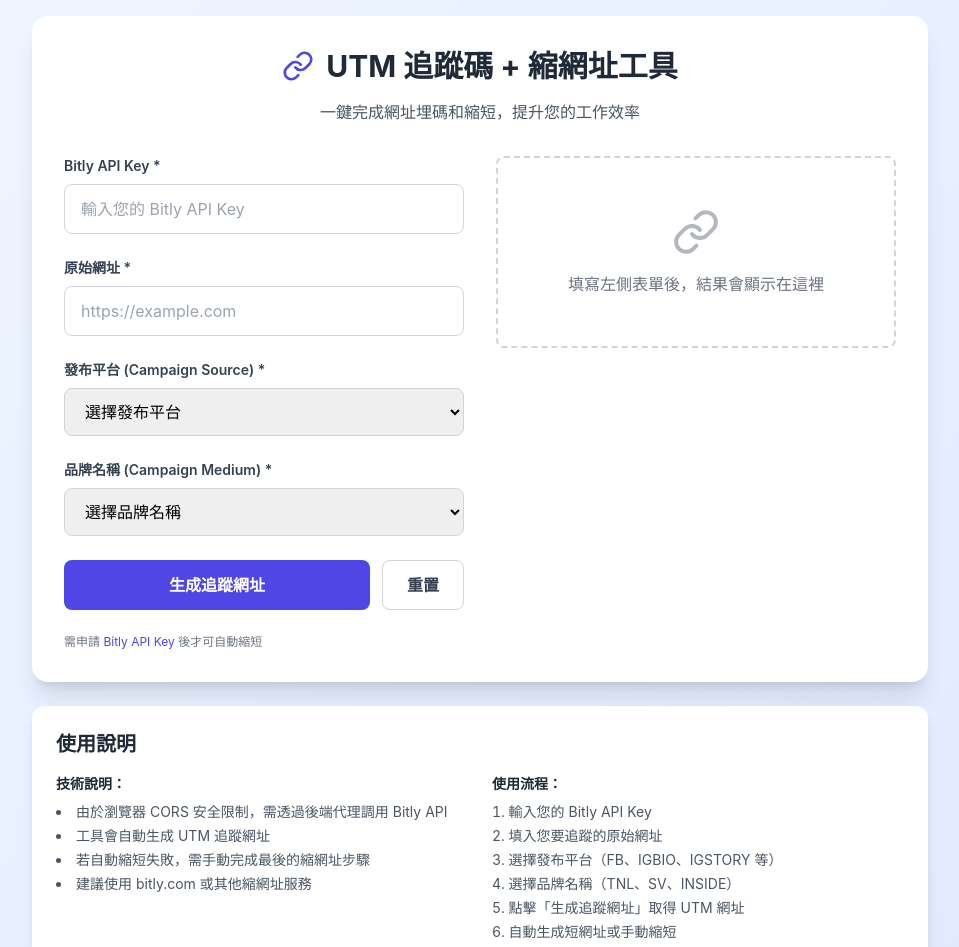
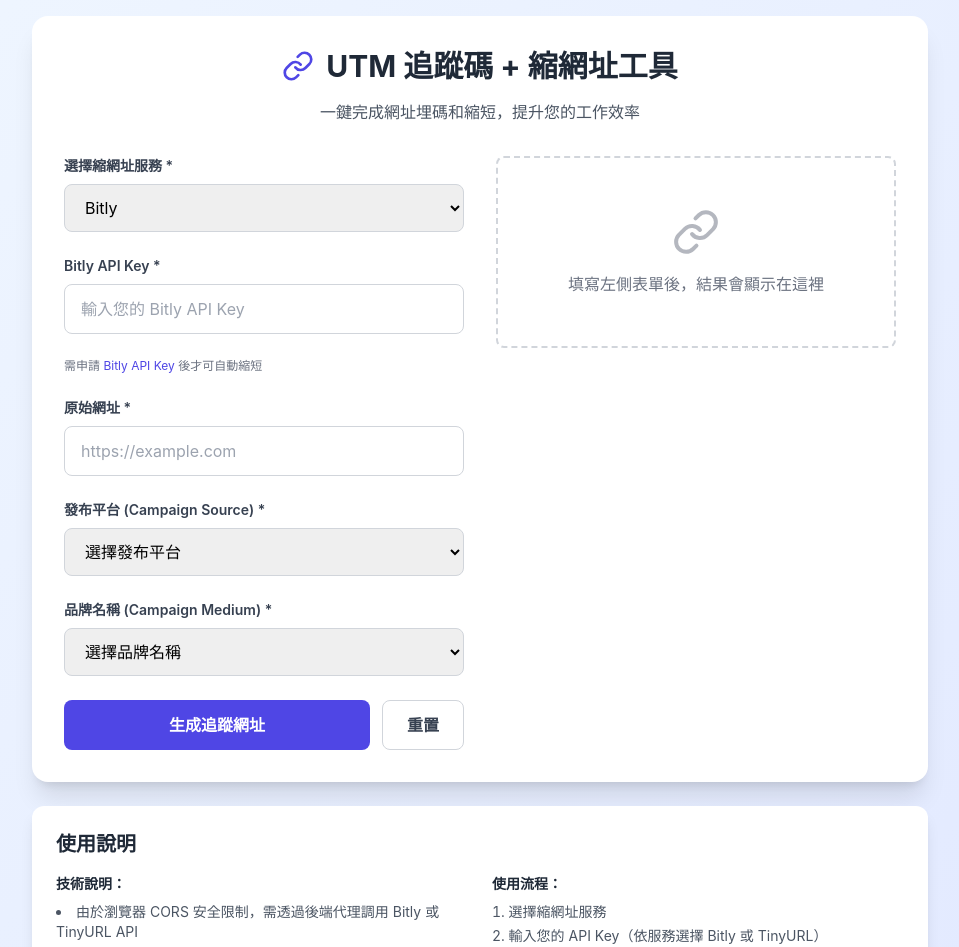
Before and after one commit to billtoutw/utm-shortener3, a React (Create React App) app: page / in a window 1280 px wide. Shown: the top 947 px of the page, without its empty margins (160-1119 px from the left). Built offline with nearby package versions, Linux system fonts and the light colour scheme.

Commit message:
feat: 支援 Bitly/TinyURL 雙平台選擇與自動 API 說明

```diff
--- a/src/UTMShortenerApp.js
+++ b/src/UTMShortenerApp.js
@@ -1,5 +1,10 @@
 import React, { useState } from 'react';
 import { Copy, Link, ExternalLink, Check } from 'lucide-react';
+
+const serviceOptions = [
+  { value: 'bitly', label: 'Bitly', apiDoc: 'https://app.bitly.com/settings/api' },
+  { value: 'tinyurl', label: 'TinyURL', apiDoc: 'https://tinyurl.com/app/settings/api' },
+];
 
 const UTMShortenerApp = () => {
   const [originalUrl, setOriginalUrl] = useState('');
@@ -12,8 +17,9 @@ const UTMShortenerApp = () => {
   const [copiedUtm, setCopiedUtm] = useState(false);
   const [copiedShort, setCopiedShort] = useState(false);
   const [error, setError] = useState('');
+  const [service, setService] = useState('bitly'); // 預設 bitly
 
-  // 預設選項
+  // 選單內容
   const sourceOptions = ['FB', 'IGBIO', 'IGSTORY', 'THREAD', 'LINE'];
   const mediumOptions = ['TNL', 'SV', 'INSIDE'];
 
@@ -25,30 +31,26 @@ const UTMShortenerApp = () => {
     try {
       const url = new URL(originalUrl);
       const params = new URLSearchParams();
-
       params.append('utm_source', campaignSource);
       params.append('utm_medium', campaignMedium);
 
-      // 將 UTM 參數加到原網址
+      // 加 UTM 參數
       const existingParams = url.search;
       if (existingParams) {
         url.search = existingParams + '&' + params.toString();
       } else {
         url.search = '?' + params.toString();
       }
-
       const generatedUtmUrl = url.toString();
       setUtmUrl(generatedUtmUrl);
       setError('');
-
-      // 自動進行縮網址
-      shortenUrl(generatedUtmUrl);
+      shortenUrl(generatedUtmUrl, service);
     } catch (error) {
       setError('請輸入有效的網址格式（例如 https://example.com）');
     }
   };
 
-  const shortenUrl = async (urlToShorten) => {
+  const shortenUrl = async (urlToShorten, service) => {
     setIsGenerating(true);
     setShortUrl('');
     setError('');
@@ -56,9 +58,8 @@ const UTMShortenerApp = () => {
       const response = await fetch('/api/shorten', {
         method: 'POST',
         headers: { 'Content-Type': 'application/json' },
-        body: JSON.stringify({ url: urlToShorten, apiKey }),
+        body: JSON.stringify({ url: urlToShorten, apiKey, service }),
       });
-
       const data = await response.json();
       if (response.ok && data.shortUrl) {
         setShortUrl(data.shortUrl);
@@ -90,7 +91,6 @@ const UTMShortenerApp = () => {
       textArea.select();
       document.execCommand('copy');
       document.body.removeChild(textArea);
-
       if (type === 'utm') {
         setCopiedUtm(true);
         setTimeout(() => setCopiedUtm(false), 2000);
@@ -111,7 +111,11 @@ const UTMShortenerApp = () => {
     setCopiedUtm(false);
     setCopiedShort(false);
     setError('');
+    setService('bitly');
   };
+
+  // 動態取得 API Key 說明網址
+  const currentService = serviceOptions.find((s) => s.value === service);
 
   return (
     <div className="min-h-screen bg-gradient-to-br from-blue-50 to-indigo-100 p-4">
@@ -130,16 +134,42 @@ const UTMShortenerApp = () => {
             <div className="space-y-6">
               <div>
                 <label className="block text-sm font-semibold text-gray-700 mb-2">
-                  Bitly API Key *
+                  選擇縮網址服務 *
+                </label>
+                <select
+                  value={service}
+                  onChange={(e) => setService(e.target.value)}
+                  className="w-full px-4 py-3 border border-gray-300 rounded-lg focus:ring-2 focus:ring-indigo-500 focus:border-transparent transition-all"
+                >
+                  {serviceOptions.map((option) => (
+                    <option key={option.value} value={option.value}>{option.label}</option>
+                  ))}
+                </select>
+              </div>
+              <div>
+                <label className="block text-sm font-semibold text-gray-700 mb-2">
+                  {currentService.label} API Key *
                 </label>
                 <input
                   type="text"
                   value={apiKey}
                   onChange={(e) => setApiKey(e.target.value)}
                   className="w-full px-4 py-3 border border-gray-300 rounded-lg focus:ring-2 focus:ring-indigo-500 focus:border-transparent transition-all"
-                  placeholder="輸入您的 Bitly API Key"
+                  placeholder={`輸入您的 ${currentService.label} API Key`}
                 />
               </div>
+              <p className="text-xs text-gray-500 mt-1">
+                需申請{' '}
+                <a
+                  href={currentService.apiDoc}
+                  target="_blank"
+                  rel="noopener noreferrer"
+                  className="text-indigo-600 hover:underline"
+                >
+                  {currentService.label} API Key
+                </a>
+                {' '}後才可自動縮短
+              </p>
               <div>
                 <label className="block text-sm font-semibold text-gray-700 mb-2">
                   原始網址 *
@@ -201,18 +231,6 @@ const UTMShortenerApp = () => {
                   重置
                 </button>
               </div>
-              <p className="text-xs text-gray-500 mt-1">
-  	需申請{' '}
-  	<a
-    	href="https://app.bitly.com/settings/api"
-    	target="_blank"
-    	rel="noopener noreferrer"
-    	className="text-indigo-600 hover:underline"
-  	>
-    	Bitly API Key
-  	</a>{' '}
-  	後才可自動縮短
-	</p>
               {error && <p className="text-sm text-red-600 mt-2">{error}</p>}
             </div>
 
@@ -283,24 +301,29 @@ const UTMShortenerApp = () => {
                     <li>
                       前往{' '}
                       <a
-                        href="https://bitly.com/"
+                        href={service === 'bitly'
+                          ? 'https://bitly.com/'
+                          : 'https://tinyurl.com/'}
                         target="_blank"
                         rel="noopener noreferrer"
                         className="font-semibold underline"
                       >
-                        bitly.com
+                        {service === 'bitly' ? 'bitly.com' : 'tinyurl.com'}
                       </a>
                     </li>
                     <li>貼上網址並點擊縮短</li>
                     <li>複製生成的短網址使用</li>
                   </ol>
                   <a
-                    href="https://bitly.com/"
+                    href={service === 'bitly'
+                      ? 'https://bitly.com/'
+                      : 'https://tinyurl.com/'}
                     target="_blank"
                     rel="noopener noreferrer"
                     className="inline-flex items-center px-4 py-2 bg-blue-600 text-white rounded-lg hover:bg-blue-700 transition-colors text-sm"
                   >
-                    前往 Bitly <ExternalLink className="w-4 h-4 ml-1" />
+                    前往 {service === 'bitly' ? 'Bitly' : 'TinyURL'}
+                    <ExternalLink className="w-4 h-4 ml-1" />
                   </a>
                 </div>
               )}
@@ -324,16 +347,17 @@ const UTMShortenerApp = () => {
             <div>
               <h3 className="font-semibold text-gray-800 mb-2">技術說明：</h3>
               <ul className="space-y-1 list-disc list-inside">
-                <li>由於瀏覽器 CORS 安全限制，需透過後端代理調用 Bitly API</li>
+                <li>由於瀏覽器 CORS 安全限制，需透過後端代理調用 Bitly 或 TinyURL API</li>
                 <li>工具會自動生成 UTM 追蹤網址</li>
                 <li>若自動縮短失敗，需手動完成最後的縮網址步驟</li>
-                <li>建議使用 bitly.com 或其他縮網址服務</li>
+                <li>建議使用 bitly.com、tinyurl.com 或其他縮網址服務</li>
               </ul>
             </div>
             <div>
               <h3 className="font-semibold text-gray-800 mb-2">使用流程：</h3>
               <ol className="space-y-1 list-decimal list-inside">
-                <li>輸入您的 Bitly API Key</li>
+                <li>選擇縮網址服務</li>
+                <li>輸入您的 API Key（依服務選擇 Bitly 或 TinyURL）</li>
                 <li>填入您要追蹤的原始網址</li>
                 <li>選擇發布平台（FB、IGBIO、IGSTORY 等）</li>
                 <li>選擇品牌名稱（TNL、SV、INSIDE）</li>
@@ -345,13 +369,13 @@ const UTMShortenerApp = () => {
             <div>
               <h3 className="font-semibold text-gray-800 mb-2">功能特色：</h3>
               <ul className="space-y-1 list-disc list-inside">
+                <li>同時支援 Bitly、TinyURL 自動縮短</li>
                 <li>自動生成 UTM 追蹤網址</li>
                 <li>預設常用的平台和品牌選項</li>
                 <li>一鍵複製功能</li>
                 <li>即時預覽 UTM 參數</li>
                 <li>支援網址有效性驗證</li>
                 <li>響應式設計，手機也能使用</li>
-                <li>整合 Bitly 手動流程指引</li>
                 <li>簡化工作流程</li>
               </ul>
             </div>
```
Also changed, not shown: api/shorten.js (+30 -14 lines).
